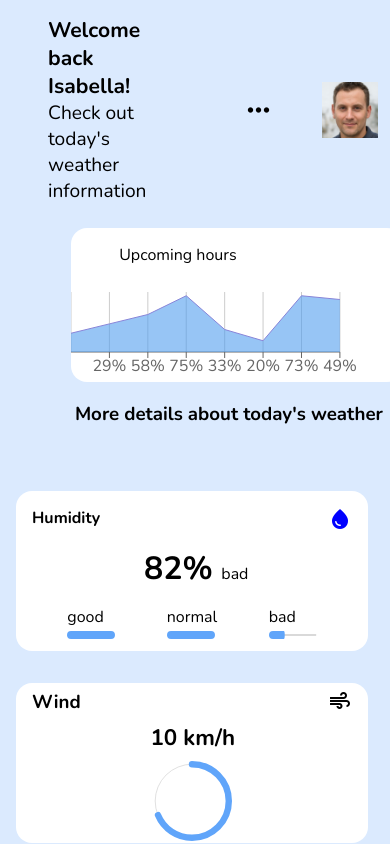
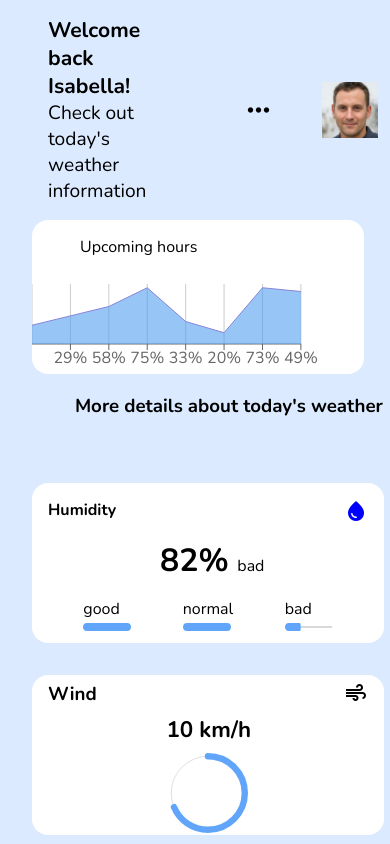
Before and after one commit to Jayanth-Parthsarathy/Weather-Static, a React (Vite) app: page / in a window 390 px wide. Built offline with nearby package versions, Linux system fonts and the light colour scheme.

Commit message:
Clean up and finalize

```diff
--- a/src/styles/App.css
+++ b/src/styles/App.css
@@ -30,6 +30,10 @@ html, body {
 }
 
 @media (max-width: 1237px) {
+  .chart-container{
+    margin: 0;
+    margin-left: 2em;
+  }
   .sidebar{
     display: none;
   }
@@ -37,7 +41,7 @@ html, body {
     display: flex;
     flex-direction: column;
     gap: 2em;
-    margin-left:1em;
+    margin-left:2em;
   }
   .minichart{
     text-align: left;
@@ -49,6 +53,9 @@ html, body {
   }
   .icon-container{
     display: none;
+  }
+  .flex{
+    margin-left: 0;
   }
 
 }
```
